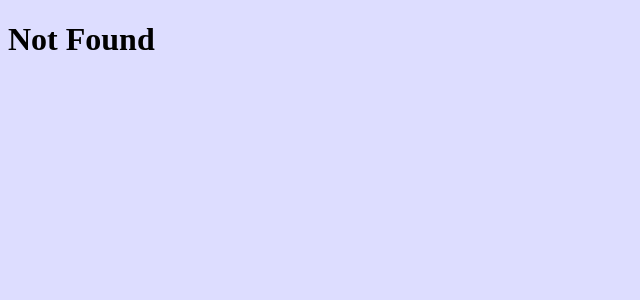
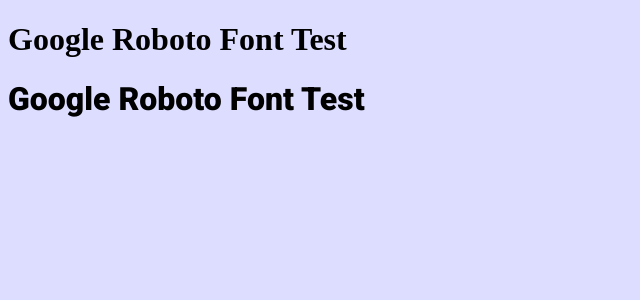
Before and after one commit to nobiki/nextjs-test, a Next.js app in the folder tohoho/: page /google-font-test in a window 1280 px wide. Before the commit this address had no page. Shown: the top 300 px of the page, without its empty margins (0-640 px from the left). Built offline with nearby package versions, Linux system fonts and the light colour scheme.

Commit message:
Google Font

```diff
--- /dev/null
+++ b/tohoho/app/google-font-test/page.tsx
@@ -0,0 +1,11 @@
+import { Roboto } from 'next/font/google'
+const Roboto900 = Roboto({ weight:'900', preload:false })
+
+export default function Page() {
+  return (
+    <>
+      <h1>Google Roboto Font Test</h1>
+      <h1 className={Roboto900.className}>Google Roboto Font Test</h1>
+    </>
+  )
+}
```
